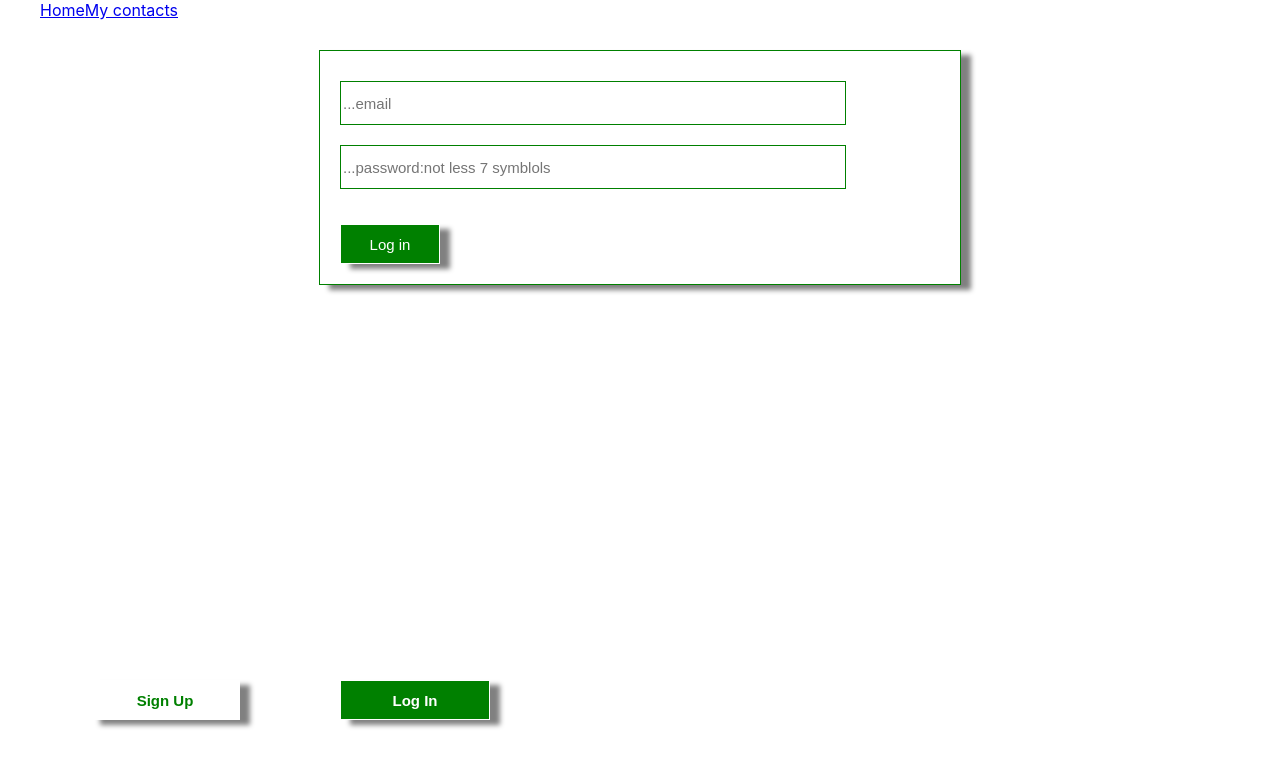
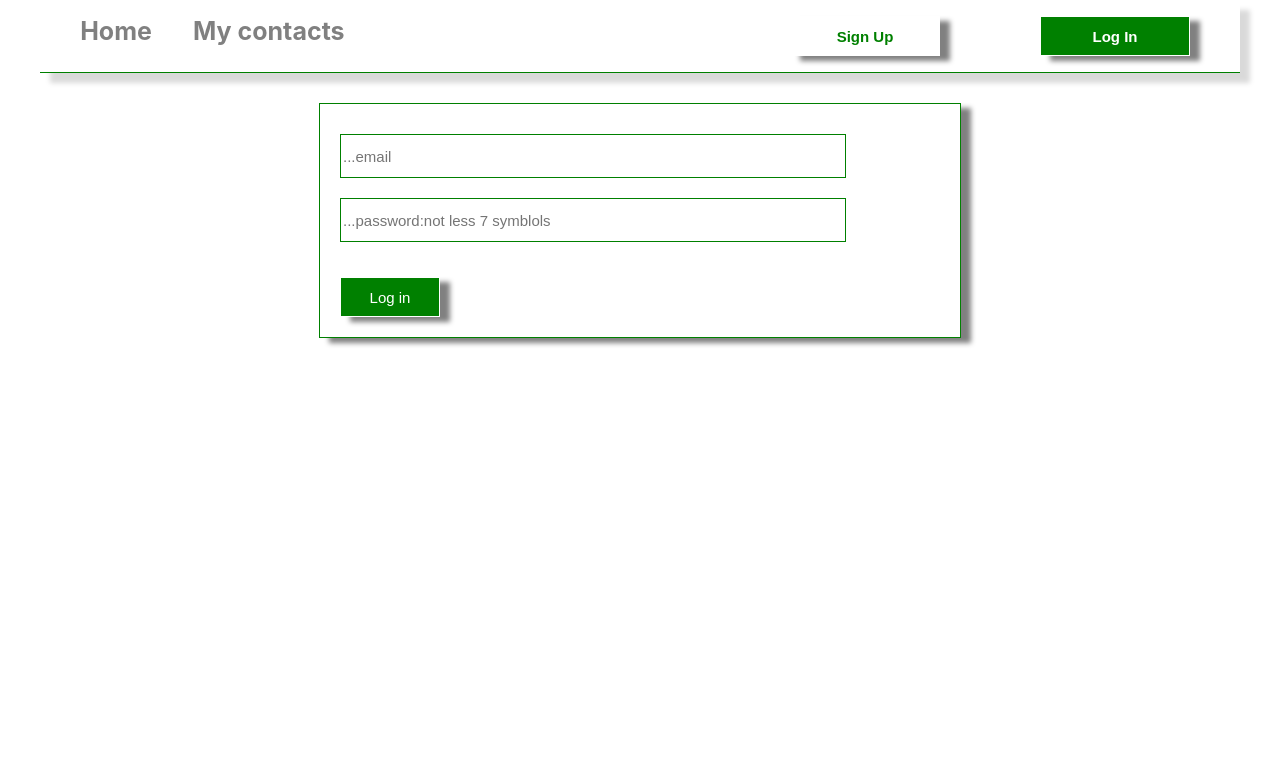
Before and after one commit to HelenBlyzniuk/goit-react-hw-08-phonebook, a React (Create React App) app: page /goit-react-hw-08-phonebook/login in a window 1280 px wide. Shown: the top 766 px of the page. Built offline with nearby package versions, Linux system fonts and the light colour scheme.

Commit message:
added styles

```diff
--- a/src/Pages/ContactPage/ContactPage.jsx
+++ b/src/Pages/ContactPage/ContactPage.jsx
@@ -4,15 +4,16 @@ import { Loader } from 'components/Loader/Loader';
 import { Filter } from 'components/Filter/Filter';
 import { Error } from 'components/Error/Error';
 import { fetchContactsThunk } from 'components/redux/thunks';
-import { getContacts, getError, getIsLoading } from 'components/redux/selectors';
+import { getContacts, getError, getIsLoading, getUserEmail } from 'components/redux/selectors';
 import React, { useEffect } from 'react';
 import { useDispatch, useSelector } from 'react-redux';
 
-import { Title } from './ContactPage.styled';
+import { Title,TitleSpan } from './ContactPage.styled';
 
  const ContactPage=()=>{
     const dispatch = useDispatch();
     const loading = useSelector(getIsLoading);
+    const userEmail=useSelector(getUserEmail)
     const error = useSelector(getError);
     const items = useSelector(getContacts);
 
@@ -39,7 +40,7 @@ import { Title } from './ContactPage.styled';
 
         <ContactForm />
 
-        <Title>Contacts</Title>
+        <Title><TitleSpan>{userEmail}'s</TitleSpan> contacts</Title>
 
         <Filter />
         {loading && <Loader/>}
--- a/src/Pages/ContactPage/ContactPage.styled.jsx
+++ b/src/Pages/ContactPage/ContactPage.styled.jsx
@@ -7,3 +7,6 @@ export const Title = styled.p`
   margin-right:auto;
   margin-left:auto;
 `;
+
+export const TitleSpan=styled.span`
+color:green;`
--- a/src/Pages/ContactPage/HomePage/HomePage.styled.jsx
+++ b/src/Pages/ContactPage/HomePage/HomePage.styled.jsx
@@ -34,11 +34,15 @@ display:flex;
 justify-content:center;
 gap:100px;
 list-style:none;
-position:absolute;
 bottom:40px;
 min-width:500px;
 padding:0px;
+margin:0;
 `
+export const AuthButtonsItem=styled.li`
+padding:0;
+height: 40px;
+display:flex;`
 
 export const SingUpButton=styled.button`
 
--- a/src/components/Sharelayout/Sharelayout.jsx
+++ b/src/components/Sharelayout/Sharelayout.jsx
@@ -1,13 +1,15 @@
-import {Link, Outlet,useNavigate} from 'react-router-dom'
+import { Outlet,useNavigate} from 'react-router-dom'
 import { useDispatch, useSelector } from 'react-redux';
 
 
 import { Suspense } from 'react';
 import { getIsLoggedIn } from 'components/redux/selectors';
 import { Loader } from 'components/Loader/Loader';
-import { AuthButtons,LoginButton,SingUpButton } from 'Pages/ContactPage/HomePage/HomePage.styled';
+import { AuthButtons,LoginButton,SingUpButton,AuthButtonsItem } from 'Pages/ContactPage/HomePage/HomePage.styled';
 import { AppWrapper } from 'components/App.styled';
 import { LogOutThunk } from 'components/redux/thunks';
+import { Header,StyledLink  } from './Sharelayout.styled';
+
 
  const SharedLayout=()=>{
     const dispatch=useDispatch();
@@ -20,38 +22,34 @@ import { LogOutThunk } from 'components/redux/thunks';
     return(
 
         <AppWrapper>
-        <header>
+        <Header>
         <nav>
-            <Link to='/'>Home</Link>
-            <Link to='personal_contacts'>My contacts</Link>
+            <StyledLink to='/'>Home</StyledLink>
+            <StyledLink to='personal_contacts'>My contacts</StyledLink>
         </nav>
         {!isLoggedIn&&<AuthButtons>
-            <li className="authBtn">
+            <AuthButtonsItem>
               <SingUpButton onClick={() => navigate('/signup')}>
                 Sign Up
               </SingUpButton>
-            </li>
-            <li className="authBtn">
+            </AuthButtonsItem>
+            <AuthButtonsItem>
               <LoginButton type="button" onClick={() => navigate('/login')}>
                 Log In
               </LoginButton>
-            </li>
+            </AuthButtonsItem>
           </AuthButtons>}
           {isLoggedIn&&<AuthButtons>
-            <li className="authBtn">
-              <LoginButton type="button" onClick={() => navigate('/personal_contacts')}>
-                Contacts
-              </LoginButton>
-            </li>
-            <li className="authBtn">
+
+            <AuthButtonsItem>
             <LoginButton type="button" onClick={handleClick}>
         Log Out
       </LoginButton>
-            </li>
+            </AuthButtonsItem>
 
           </AuthButtons>}
 
-          </header>
+          </Header>
           <Suspense fallback={<Loader/>}>
           <Outlet/>
           </Suspense>
--- /dev/null
+++ b/src/components/Sharelayout/Sharelayout.styled.jsx
@@ -0,0 +1,34 @@
+import styled from '@emotion/styled';
+import { NavLink } from 'react-router-dom';
+
+export const Header=styled.header`
+display: flex;
+align-items: center;
+justify-content: space-between;
+
+padding: 15px 0;
+margin-bottom: 16px;
+border-bottom: 1px solid green;
+box-shadow: 10px 10px 5px 0px rgba(0, 0, 0, 0.15);`
+
+
+export const StyledLink = styled(NavLink)`
+
+font-size: 25px;
+  background-color: white;
+  color: grey;
+  display: inline-block;
+  margin-top: 15px;
+  border: solid 1px white;
+  min-width: 150px;
+  height: 40px;
+  text-decoration:none;
+  margin: 0;
+  font-weight: bold;
+  text-align:center;
+
+  &.active {
+    color:green;
+  }
+
+`
```
